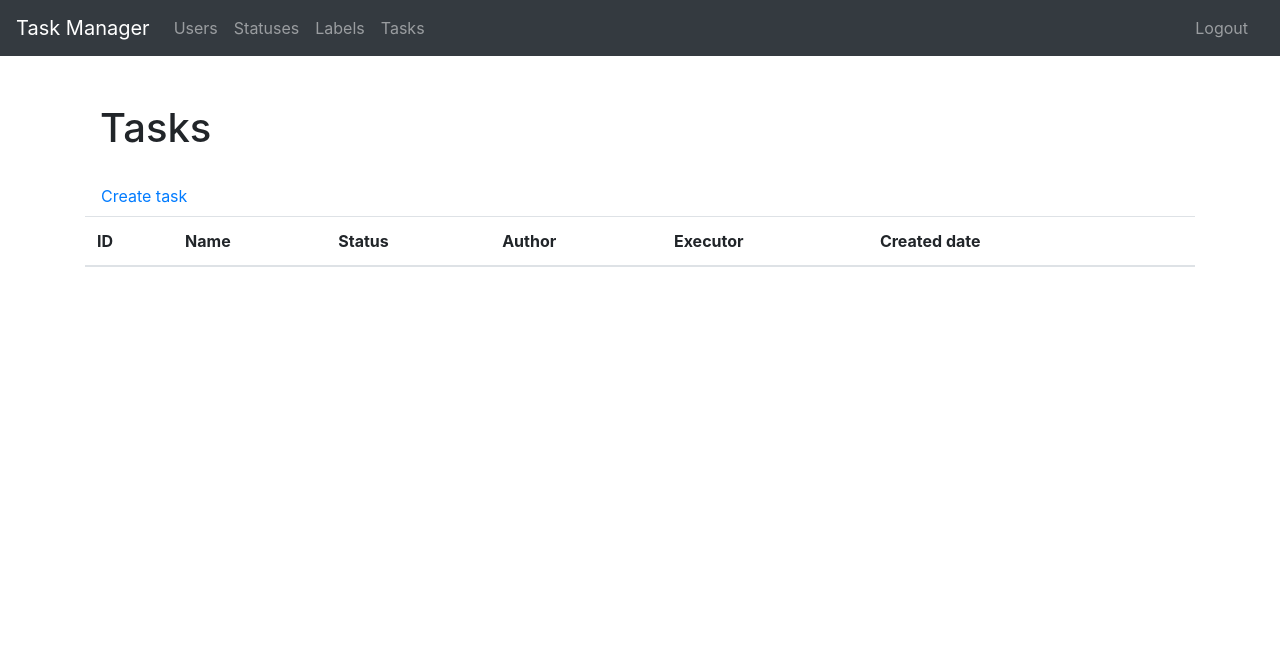
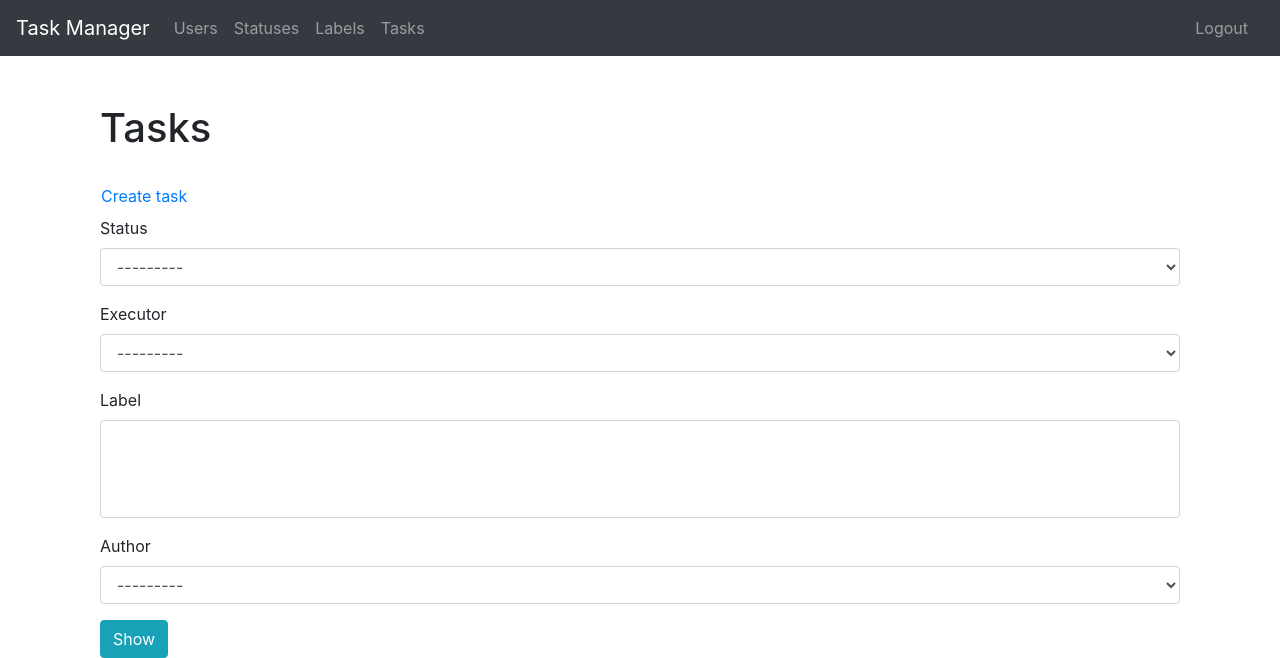
Before and after one commit to DzmitrySha/python-project-52, a Django app: page /tasks/ in a window 1280 px wide. Shown: the top 658 px of the page. Run offline with Django 4.2, Linux system fonts and the light colour scheme; the visitor is signed in with stand-in values (Sample User, id 1); data comes from the database, SQL or seed files in the repository; data that the repository does not hold is empty; some libraries are stand-ins or nearby versions.

Commit message:
added tasks filters, updated translates

```diff
--- a/tasks/templates/tasks/tasks.html
+++ b/tasks/templates/tasks/tasks.html
@@ -11,6 +11,17 @@
 </div>
 
 <a class="nav-link" href="{% url 'task_create' %}">{% trans 'Create task' %}</a>
+
+
+<div class="container wrapper flex-grow-1">
+    <form method="get" class="form">
+      {% bootstrap_form filter.form %}
+      <button submit="{{ btn_show }}" class="btn btn-info">
+          {{ btn_show }}
+      </button>
+    </form>
+
+</div>
 
 
 <table class="table">
--- a/tasks/views.py
+++ b/tasks/views.py
@@ -4,11 +4,13 @@ from django.views.generic import (
     ListView, DetailView, CreateView, UpdateView, DeleteView
 )
 from django.utils.translation import gettext_lazy as _
+from django_filters.views import FilterView
+
 from tasks.permissions import TasksLoginRequiredMixin
 from tasks.models import Tasks
 
 
-class TasksList(TasksLoginRequiredMixin, ListView):
+class TasksList(TasksLoginRequiredMixin, FilterView):
     model = Tasks
     template_name = "tasks/tasks.html"
     context_object_name = "tasks"
@@ -16,7 +18,9 @@ class TasksList(TasksLoginRequiredMixin, ListView):
     extra_context = {'title': _('Tasks'),
                      'btn_update': _('Update'),
                      'btn_delete': _('Delete'),
+                     'btn_show': _('Show'),
                      }
+    filterset_fields = ['status', 'executor', 'labels', 'author']
 
 
 class OneTaskView(TasksLoginRequiredMixin, DetailView):
```
Also changed, not shown: labels/locale/ru/LC_MESSAGES/django.po, task_manager/locale/ru/LC_MESSAGES/django.po, tasks/locale/ru/LC_MESSAGES/django.po, 1 other file.
